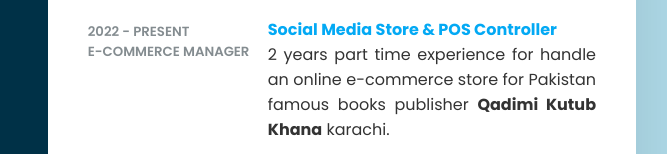
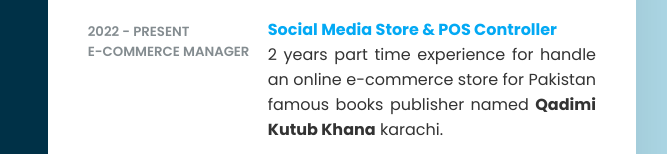
Before and after one commit to danishyameen/staticResume, a plain HTML site: page index.html in a window 1280 px wide. Shown: the part 613-767 px from the top of the page, 504-1171 px from the left. Drawn offline with Linux system fonts and the light colour scheme.

Commit message:
static resume

```diff
--- a/index.html
+++ b/index.html
@@ -172,7 +172,7 @@
                     <div class="text">
                         <h4>Social Media Store & POS Controller</h4>
                         <p>2 years part time experience for handle an online e-commerce store for Pakistan famous books
-                            publisher <b>Qadimi Kutub Khana</b> karachi.</p>
+                            publisher named <b>Qadimi Kutub Khana</b> karachi.</p>
                     </div>
                 </div>
 
```
